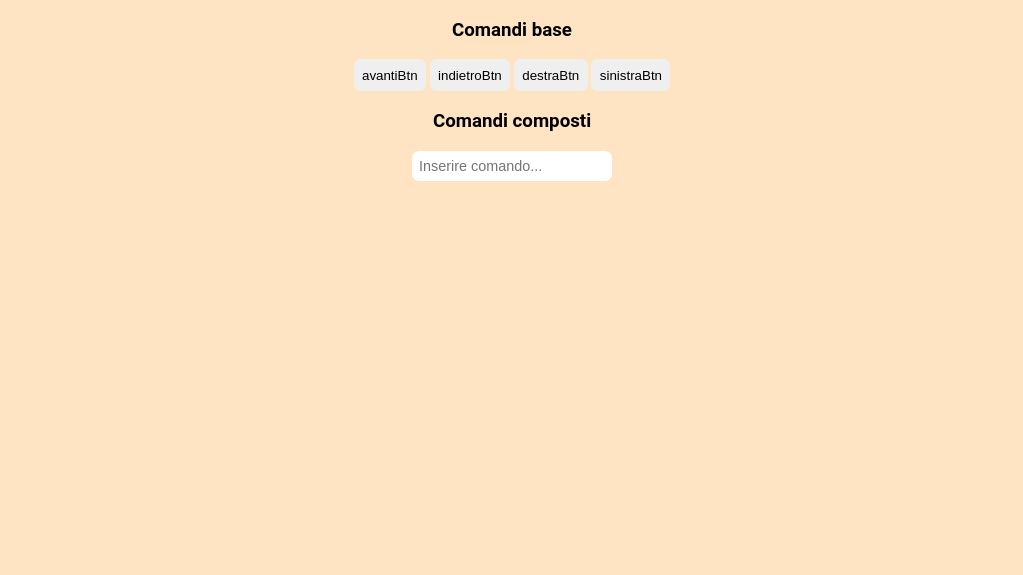
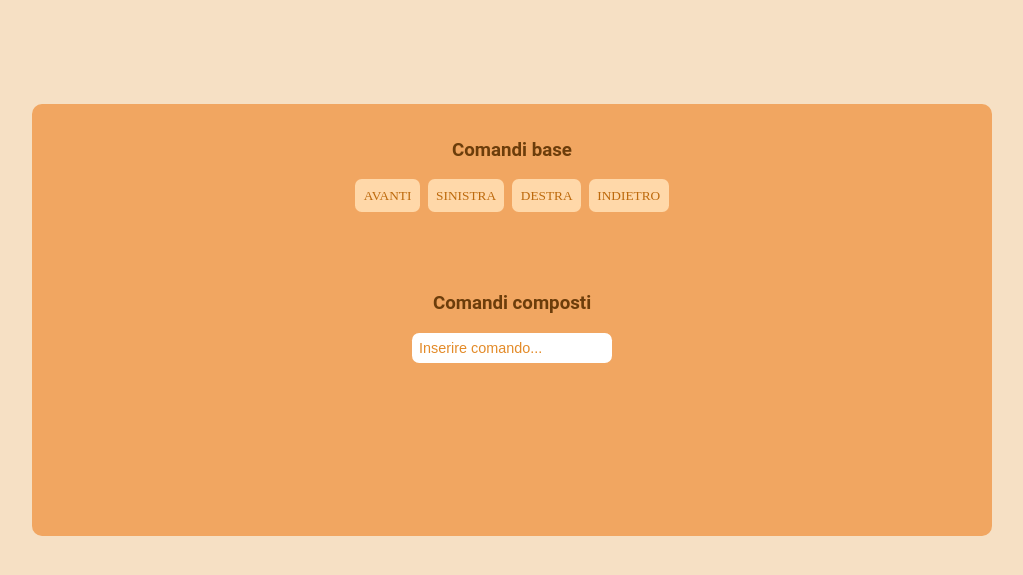
Before and after one commit to ffavour/ALPHABOT, a Flask app: page / in a window 1280 px wide. Shown: the top 575 px of the page, without its empty margins (128-1151 px from the left). Run offline with Flask 3, Linux system fonts and the light colour scheme.

Commit message:
waaaaaaaaaaaaaaaaaaaaaaaaaaaaaaaaaaaaaaaa

```diff
--- a/alfabot/app.py
+++ b/alfabot/app.py
@@ -1,28 +1,71 @@
 from flask import Flask, render_template, request
+import sqlite3
+import time
 import AlphaBot
 
 app = Flask(__name__)
+
+
 bottino = AlphaBot.AlphaBot()
+
+
+def comandiDefault(comando=None, duration=2):
+    if request.form.get('avanti') == 'AVANTI' or str(comando).lower() == "f":  # name == value
+        print("vado avanti", duration)
+        bottino.forward()
+        time.sleep(duration)
+        bottino.stop()
+    elif request.form.get('indietro') == 'INDIETRO' or str(comando).lower() == "b":
+        print("vado indietro", duration)
+        bottino.backward()
+        time.sleep(duration)
+        bottino.stop()
+    elif request.form.get('destra') == 'DESTRA' or str(comando).lower() == "r":
+        print("vado a dx", duration)
+        bottino.right()
+        time.sleep(duration)
+        bottino.stop()
+    elif request.form.get('sinistra') == 'SINISTRA' or str(comando).lower() == "l":
+        print("vado a sx", duration)
+        bottino.left()
+        time.sleep(duration)
+        bottino.stop()
+
+
+def comandiComposti(comando):
+    # print("sono nel db!")
+    # prendo lista di comandi composti
+    con = sqlite3.connect("database.db")
+    cur = con.cursor()
+    res = cur.execute(f"SELECT Mov_seq FROM Movements WHERE Shortcut = '{comando}'")
+    moveSeq = res.fetchall()
+    # print(moveSeq[0][0], type(moveSeq))
+    con.close()
+
+    if moveSeq:
+        # crea lista dal risultato della query con tutti i comandi composti (esempio lista: [F10, L1, B6])
+        listaMovimenti = moveSeq[0][0].split(";")
+
+        for elemento in listaMovimenti:
+            # esegue i comandi elemento per elemento
+            print(elemento[0], elemento[1:])  # elemento[0] = direzione, elemento[1:] = durata
+            comandiDefault(elemento[0], elemento[1:])
+    else:
+        print("ERROR")
 
 
 @app.route("/", methods=['GET', 'POST'])
 def index():
     if request.method == 'POST':
+        comandiDefault()
 
-        if request.form.get('avanti') == 'avantiBtn':  # name == value
-            print("vado avanti")
-            bottino.forward()
-        elif request.form.get('indietro') == 'indietroBtn':
-            print("vado indietro")
-            bottino.backward()
-        elif request.form.get('destra') == 'destraBtn':
-            print("vado a dx")
-            bottino.right()
-        elif request.form.get('sinistra') == 'sinistraBtn':
-            print("vado a sx")
-            bottino.left()
-        else:
-            print("ERROR")
+        if 'inputBox' in request.form:
+            input_value = request.form['inputBox']
+            print('Valore dell\'input: {}'.format(input_value))
+            # print(format(input_value), type(format(input_value)))
+            comandoDaCercareDB = format(input_value)
+            comandiComposti(comandoDaCercareDB)
+
     elif request.method == 'GET':
         return render_template('index.html')
 
@@ -30,4 +73,4 @@ def index():
 
 
 if __name__ == '__main__':
-    app.run(debug=True, host='localhost')
+    app.run(debug=True, host='0.0.0.0')
--- a/alfabot/static/style.css
+++ b/alfabot/static/style.css
@@ -1,8 +1,10 @@
 body{
-    background-color: bisque;
+    background-color: rgba(246, 221, 190, 0.9);
     font-family: "Roboto",sans-serif;
     font-weight: lighter;
     text-align: center;
+    margin: 0;
+    color: #6c3d0b;
 }
 
 .button{
@@ -10,6 +12,9 @@ body{
     padding: 0.625em;
     border-radius: 0.5em;
     cursor: pointer;
+    background-color: #FFD8A9;
+    font-family: "Carlito", "sans-serif";
+    color: #bd690c;
 }
 
 .button:hover{
@@ -26,9 +31,51 @@ body{
     font-size: 0.9em;
     flex-grow: 1;
     border-radius: 0.5em;
+    color: #E38B29;
+}
+
+.input::placeholder{
+    color: #E38B29;
 }
 
 .input[type="text"], .chat-input[type="text"]:focus {
     border: none;
     outline-width: 0;
+    color: #E38B29;
 }
+
+.sezioneBottoni{
+    margin-top: 6.5em;
+    text-align: center;
+    background-color: #F1A661;
+    height: 25em;
+    padding: 1em;
+
+    border-radius: 0.625em;
+    margin-right: 10em;
+    margin-left: 10em;
+}
+
+.contenitoreBottoni{
+    display: flex;
+    flex-direction: row;
+    align-items: center;
+    justify-content: center;
+    gap: 0.5em;
+    margin-bottom: 5em;
+}
+
+
+@media (max-width: 600px) {
+            .button {
+                width: 80px;
+                height: 30px;
+            }
+
+            .sezioneBottoni{
+                margin-right: 1em;
+                margin-left: 1em;
+                height: 20em;
+                margin-top: 7em;
+            }
+        }
--- a/alfabot/templates/index.html
+++ b/alfabot/templates/index.html
@@ -5,21 +5,25 @@
   <meta http-equiv="X-UA-Compatible" content="IE=edge">
   <meta name="viewport" content="width=device-width, initial-scale=1.0">
   <link rel="stylesheet" href='/static/style.css' />
-  <title>BUTTON</title>
+  <title>Controllo alphabot</title>
 </head>
 <body>
-  <div id="SEZIONE BOTTONI">
+  <div class="sezioneBottoni">
     <h3>Comandi base</h3>
     <form method="post" action="/">
-      <input class="button" type="submit" value="avantiBtn" name="avanti"/>
-      <input class="button" type="submit" value="indietroBtn" name="indietro"/>
-      <input class="button" type="submit" value="destraBtn" name="destra"/>
-      <input class="button" type="submit" value="sinistraBtn" name="sinistra"/>
+      <div class="contenitoreBottoni">
+        <input class="button avanti" type="submit" value="AVANTI" name="avanti"/>
+        <input class="button sinistra" type="submit" value="SINISTRA" name="sinistra"/>
+        <input class="button destra" type="submit" value="DESTRA" name="destra"/>
+        <input class="button indietro" type="submit" value="INDIETRO" name="indietro"/>
+      </div>
     </form>
 
     <h3>Comandi composti</h3>
     <form method="post" action="/">
-      <input class="input" type="text" id="fComando" placeholder="Inserire comando...">
+      <input class="input" type="text" id="fComando" name="inputBox" autocomplete="off" placeholder="Inserire comando...">
+      <input style="display: none" class="button" type="submit" value="Invia"/>
      </form>
   </div>
 </body>
+</html>
```
Also changed, not shown: alfabot/BOTTONI_GANI.html (deleted, +0 -26 lines), simulatoreAlphabot/client.py (deleted, +0 -27 lines), simulatoreAlphabot/server.py (deleted, +0 -107 lines), simulatoreAlphabot/Alphabot.py (deleted), simulatoreAlphabot/database.db (deleted).
